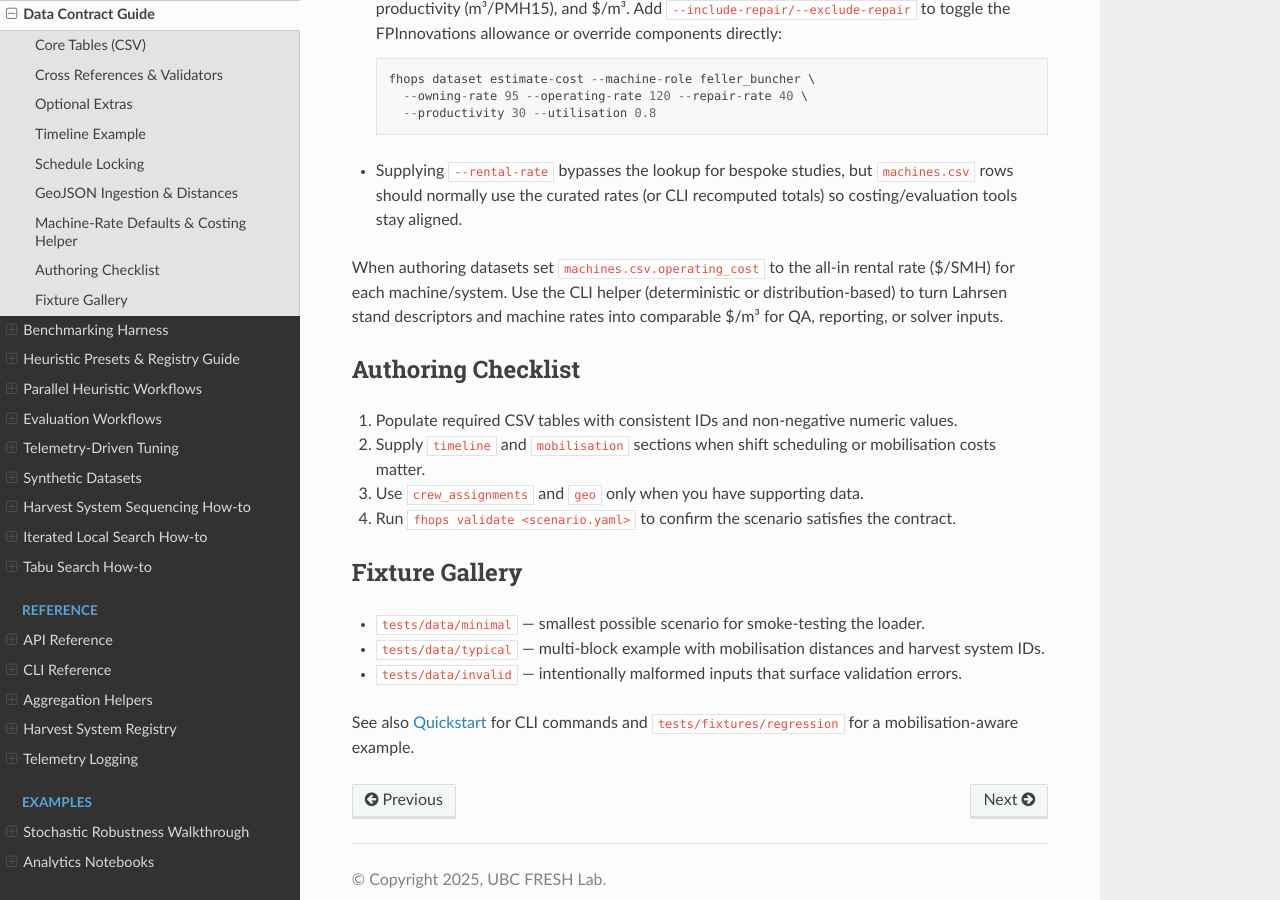
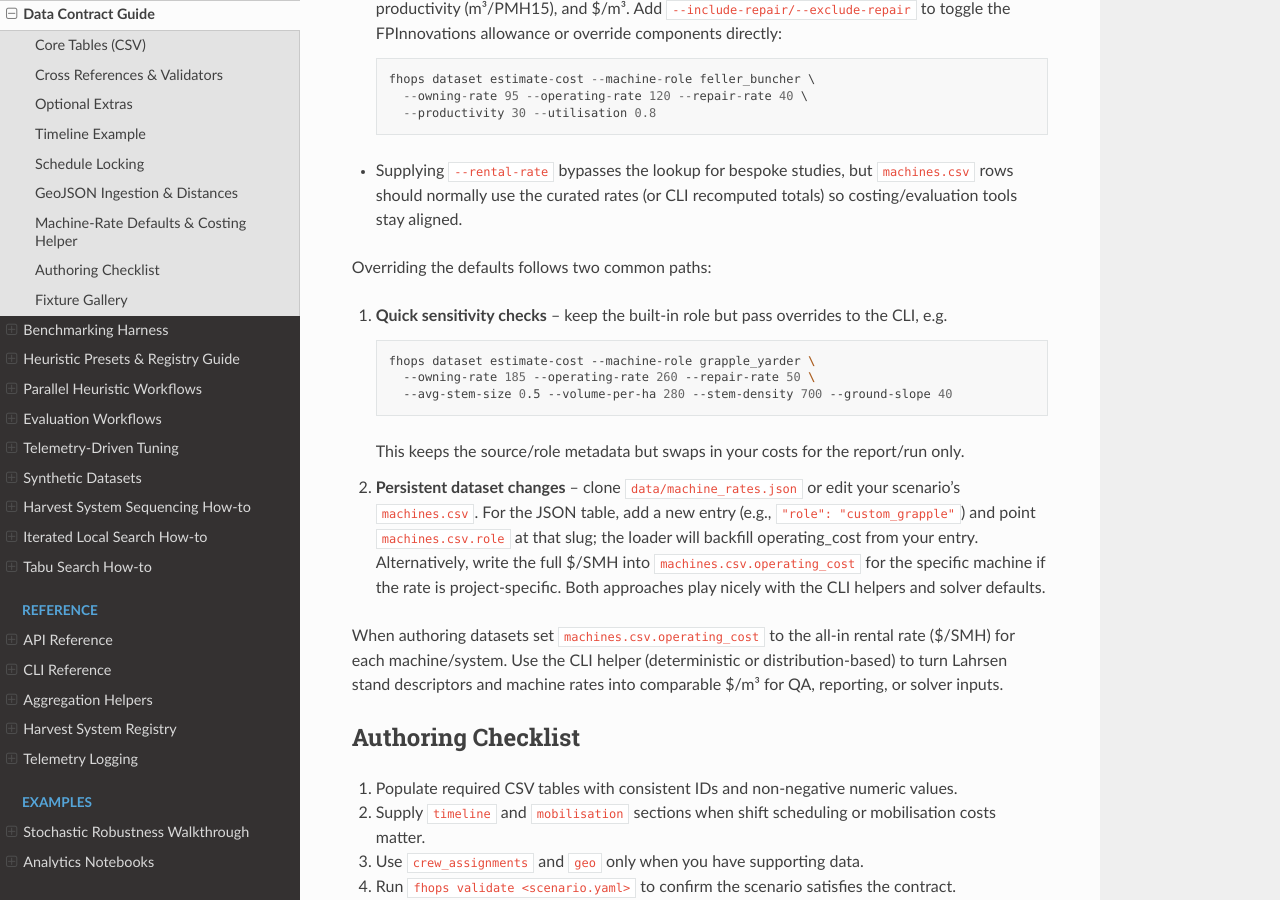
Before and after one commit to UBC-FRESH/fhops, a Sphinx documentation site: the page built from docs/howto/data_contract.rst, in a window 1280 px wide and 900 px high, scrolled down 3027 px. Built offline with Sphinx 7.4.7 and the Read the Docs theme 3.1.0, drawn with Linux system fonts in a browser that asks for light colours.

Commit message:
Document machine-rate override workflow

```diff
--- a/docs/howto/data_contract.rst
+++ b/docs/howto/data_contract.rst
@@ -177,6 +177,25 @@ costing consistent across scenarios:
   should normally use the curated rates (or CLI recomputed totals) so costing/evaluation tools
   stay aligned.
 
+Overriding the defaults follows two common paths:
+
+1. **Quick sensitivity checks** – keep the built-in role but pass overrides to the CLI, e.g.
+
+   .. code-block:: bash
+
+      fhops dataset estimate-cost --machine-role grapple_yarder \
+        --owning-rate 185 --operating-rate 260 --repair-rate 50 \
+        --avg-stem-size 0.5 --volume-per-ha 280 --stem-density 700 --ground-slope 40
+
+   This keeps the source/role metadata but swaps in your costs for the report/run only.
+
+2. **Persistent dataset changes** – clone ``data/machine_rates.json`` or edit your scenario’s
+   ``machines.csv``. For the JSON table, add a new entry (e.g., ``"role": "custom_grapple"``) and
+   point ``machines.csv.role`` at that slug; the loader will backfill operating_cost from your
+   entry. Alternatively, write the full $/SMH into ``machines.csv.operating_cost`` for the specific
+   machine if the rate is project-specific. Both approaches play nicely with the CLI helpers and
+   solver defaults.
+
 When authoring datasets set ``machines.csv.operating_cost`` to the all-in rental rate ($/SMH)
 for each machine/system. Use the CLI helper (deterministic or distribution-based) to turn
 Lahrsen stand descriptors and machine rates into comparable $/m³ for QA, reporting, or solver
```
Also changed, not shown: notes/dataset_inspection_plan.md (+3 -2 lines).
